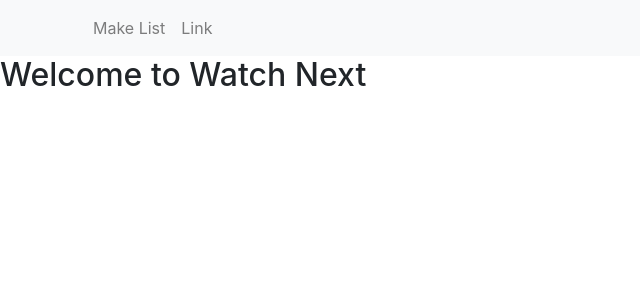
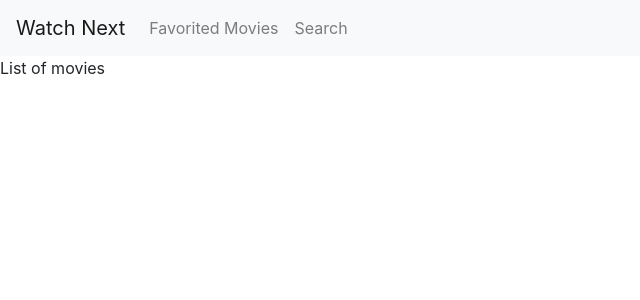
Before and after one commit to bagrad007/react-watch-next, a React (Create React App) app in the folder react-front-end/: page /favorites in a window 1280 px wide. Shown: the top 300 px of the page, without its empty margins (0-640 px from the left). Built offline with nearby package versions, Linux system fonts and the light colour scheme.

Commit message:
completes navbar SPA functionality, preventing the page from refreshing

```diff
--- a/react-front-end/package.json
+++ b/react-front-end/package.json
@@ -11,8 +11,11 @@
     "react-bootstrap": "^1.6.0",
     "react-dom": "^17.0.2",
     "react-redux": "^7.2.4",
+    "react-router-dom": "^5.2.0",
     "react-scripts": "4.0.3",
     "redux": "^4.1.0",
+    "redux-devtools-extension": "^2.13.9",
+    "redux-thunk": "^2.3.0",
     "web-vitals": "^1.0.1"
   },
   "scripts": {
--- a/react-front-end/src/App.js
+++ b/react-front-end/src/App.js
@@ -9,7 +9,7 @@ class App extends Component {
         return (
             <div>
                 <Navigation />
-                <Home />
+
             </div>
         );
     }
--- a/react-front-end/src/components/List.js
+++ b/react-front-end/src/components/List.js
@@ -1,10 +1,10 @@
 import React from 'react'
-import Movie from './Movie'
+
 
 const List = () => {
     return (
         <div>
-            <Movie />
+            <p>List of movies</p>
         </div>
     )
 }
--- a/react-front-end/src/components/Navigation.js
+++ b/react-front-end/src/components/Navigation.js
@@ -2,25 +2,49 @@ import React, { Component } from 'react'
 import Navbar from 'react-bootstrap/Navbar'
 import Container from 'react-bootstrap/Container'
 import Nav from 'react-bootstrap/Nav'
+import { Route, Switch, useHistory, withRouter } from 'react-router-dom'
 
+import Home from './Home'
+import List from './List'
+import Movie from './Movie'
 
+const Navigation = (props) => {
+    const history = useHistory()
 
-class Navigation extends Component {
-    render() {
+    const handleHome = e => {
+        e.preventDefault()
+        history.push("/")
+    }
+
+    const handleList = e => {
+        e.preventDefault()
+        history.push("/favorites")
+    }
+    const handleSearch = e => {
+        e.preventDefault()
+        history.push("/search")
+    }
     return (
+        <>
             <Navbar bg="light" expand="lg">
-                <Container>
+                <Navbar.Brand href="/" onClick={handleHome}>Watch Next</Navbar.Brand>
                 <Navbar.Toggle aria-controls="basic-navbar-nav" />
                 <Navbar.Collapse id="basic-navbar-nav">
                     <Nav className="me-auto">
-                            <Nav.Link href="/home">Make List</Nav.Link>
-                            <Nav.Link href="/link">Link</Nav.Link>
+                        <Nav.Link href="/list" onClick={handleList}>Favorited Movies</Nav.Link>
+                        <Nav.Link href="/search" onClick={handleSearch}>Search</Nav.Link>
                     </Nav>
                 </Navbar.Collapse>
-                </Container>
             </Navbar>
+            <Switch>
+                <Route path='/' exact render={props => <Home {...props} />} />
+                <Route path='/favorites' exact render={props => <List {...props} />} />
+                <Route path='/search' exact render={props => <Movie {...props} />} />
+            </Switch>
+        </>
+
     );
-    }
+
 }
 
 export default Navigation;
--- a/react-front-end/src/index.js
+++ b/react-front-end/src/index.js
@@ -1,15 +1,23 @@
 
 import React from 'react'
 import ReactDOM from 'react-dom';
-// import { Provider } from 'react-redux';
+import { createStore, applyMiddleware, compose } from 'redux'
+import { Provider } from 'react-redux';
+import movieList from './reducers'
+import { BrowserRouter as Router } from 'react-router-dom'
+import { composeWithDevTools } from "redux-devtools-extension"
+import thunk from 'redux-thunk'
 
 import App from './App.js';
 
-
+const store = createStore(movieList, compose(applyMiddleware(thunk), composeWithDevTools()))
+console.log(store)
 
 ReactDOM.render(
-    // <Provider>
-    <App />,
-    // </Provider>
+    <Router>
+        {/* // <Provider> */}
+        <App />
+        {/* // </Provider>, */}
+    </Router>,
     document.querySelector('#root')
 );
--- /dev/null
+++ b/react-front-end/src/reducers/index.js
@@ -0,0 +1,5 @@
+const movieList = (state, action) => {
+    return state
+}
+
+export default movieList
```
Also changed, not shown: 2 other files (tests, documents, lock files or other folders). Lines whose indentation alone changed are shown as unchanged.
